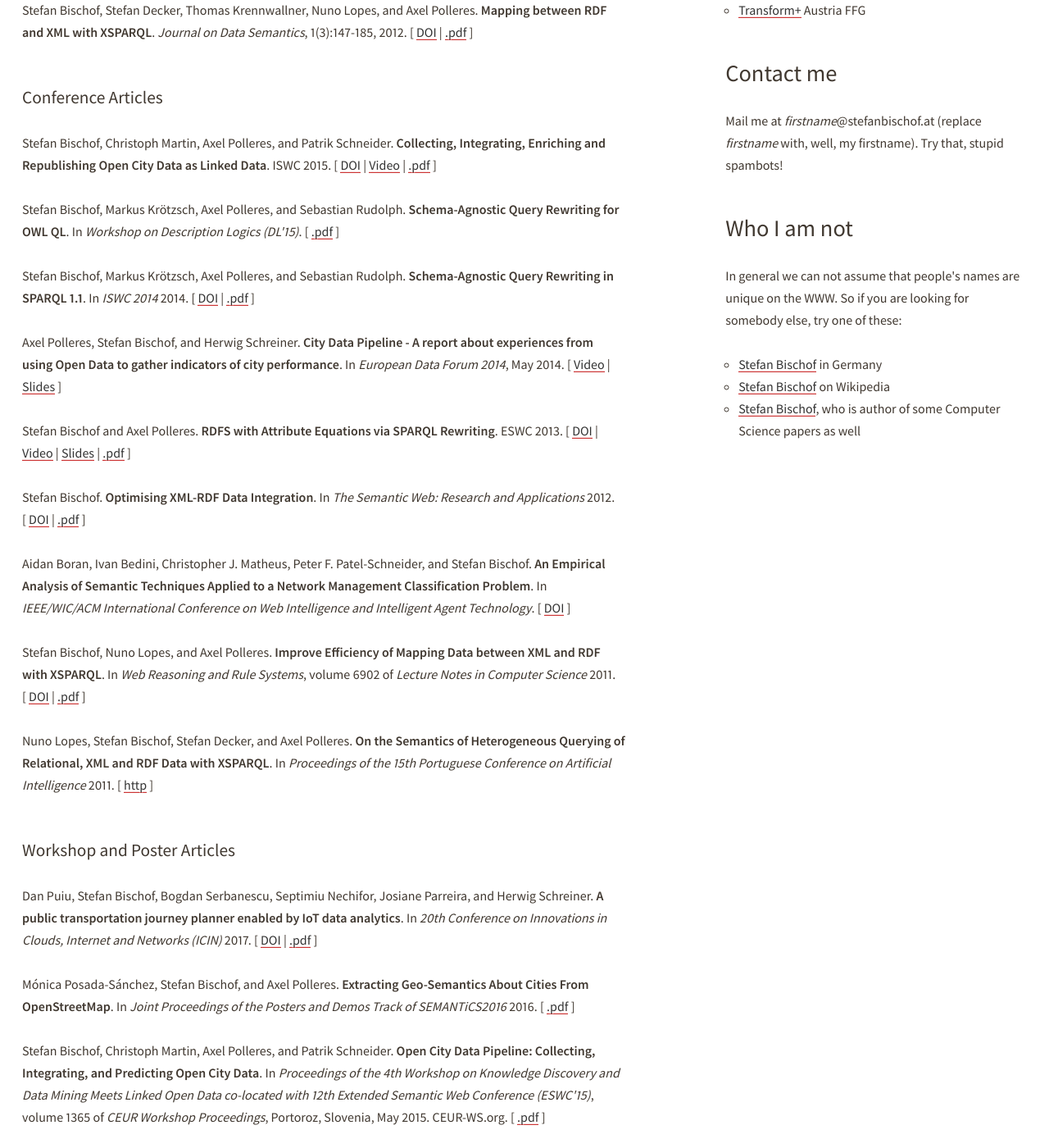
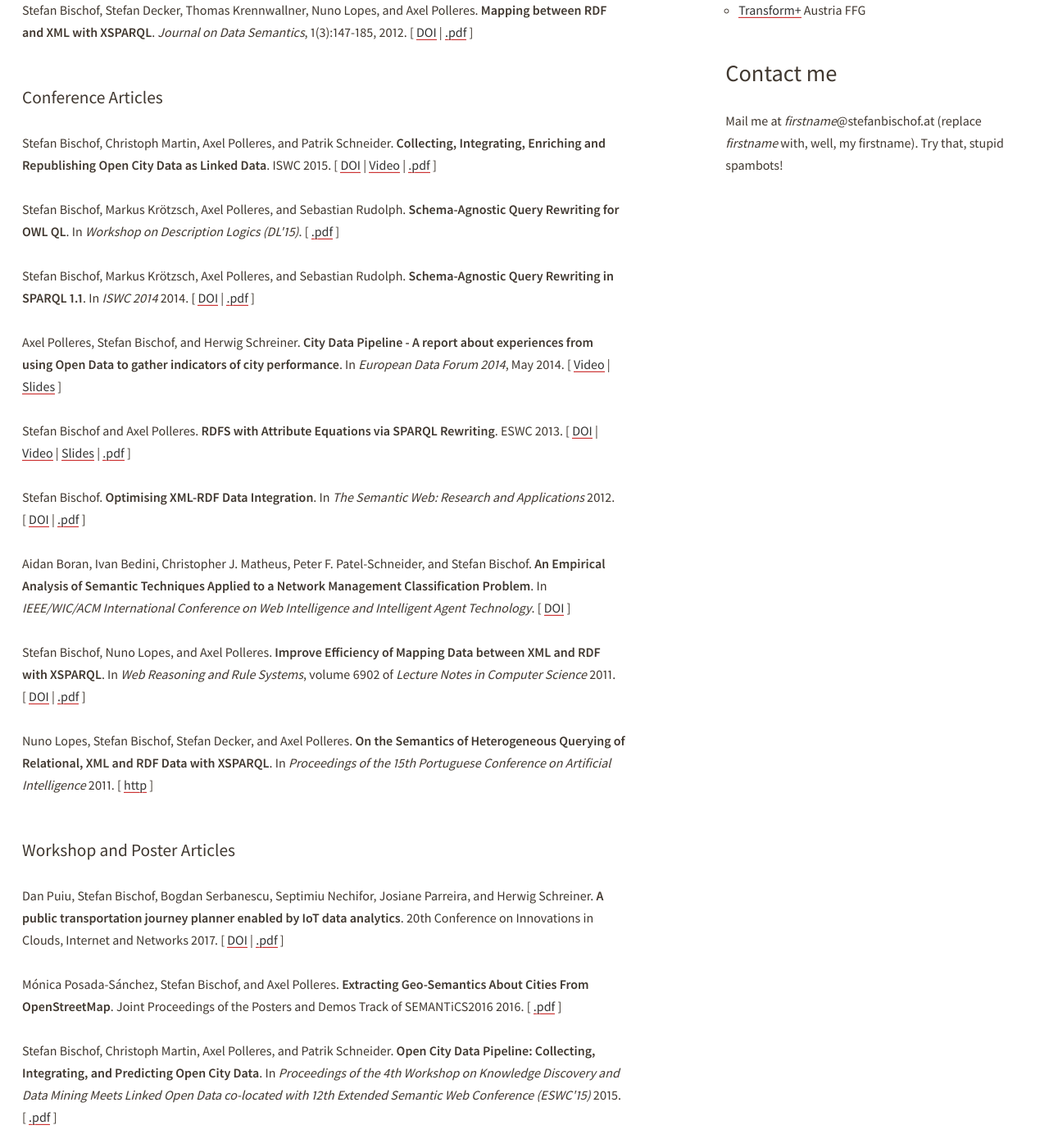
Before and after one commit to stefanbischof/stefanbischof.github.io, a Jekyll site: the page built from index.html, in a window 1280 px wide and 1400 px high, scrolled down 549 px. Shown: the whole window at 82% size. Built offline with Jekyll 4.4.1, drawn with Linux system fonts in a browser that asks for light colours; some of the changed text lies outside the part shown.

Commit message:
fix links

```diff
--- a/index.html
+++ b/index.html
@@ -10,7 +10,7 @@
 <div class="row">
        <div class="col8">
 	 <h1>Publications</h1>
-<p>Find a list of most of my publications on <a href="http://www.informatik.uni-trier.de/~ley/pers/hd/b/Bischof_0002:Stefan.html">DBLP</a>, <a href="http://scholar.google.com/citations?user=U8wSrHwAAAAJ">Google Scholar</a>, <a href="http://orcid.org/0000-0001-9521-8907">ORCID</a>, <a href="https://www.scopus.com/authid/detail.uri?authorId=6701506511">Scopus</a> or <a href="https://www.semanticscholar.org/author/Stefan-Bischof/1957042">Semantic Scholar</a>.</p>
+<p>Find a list of most of my publications on <a href="http://dblp.uni-trier.de/pers/hd/b/Bischof_0002:Stefan.html">DBLP</a>, <a href="http://scholar.google.com/citations?user=U8wSrHwAAAAJ">Google Scholar</a>, <a href="http://orcid.org/0000-0001-9521-8907">ORCID</a>, <a href="https://www.scopus.com/authid/detail.uri?authorId=6701506511">Scopus</a> or <a href="https://www.semanticscholar.org/author/Stefan-Bischof/1957042">Semantic Scholar</a>.</p>
 
 {% include_relative mypublications.html %}
 
@@ -28,7 +28,7 @@
   <p class="rss-subscribe">subscribe <a href="{{ "/feed.xml" | prepend: site.baseurl }}">via RSS</a></p-->
 
        <h1>Reviewing</h1>
-       <p><a href="http://www.aaai.org/">AAAI</a>, <a href="http://www.amw-rdm.org/">AMW</a>, <a href="http://eswc-conferences.org/">ESWC</a>, <a href="http://swsa.semanticweb.org/content/international-semantic-web-conference-iswc">ISWC</a>, <a href="http://semantics.cc/">Semantics</a>, <a href="http://www.semantic-web-journal.net/">SWJ</a>, <a href="https://www.journals.elsevier.com/information-sciences/">Information Sciences</a>, &hellip;</p>
+       <p><a href="http://www.aaai.org/">AAAI</a>, <a href="https://www.amw-rdm.org/">AMW</a>, <a href="https://eswc-conferences.org/">ESWC</a>, <a href="http://swsa.semanticweb.org/content/international-semantic-web-conference-iswc">ISWC</a>, <a href="http://semantics.cc/">Semantics</a>, <a href="http://www.semantic-web-journal.net/">SWJ</a>, <a href="https://www.journals.elsevier.com/information-sciences/">Information Sciences</a>, &hellip;</p>
    </div>
 
        <div class="col4">
@@ -43,13 +43,5 @@
 
 <h1>Contact me</h1>
 	 <p>Mail me at <span><var>firstname</var>@stefanbischof.at</span> (replace <var>firstname</var> with, well, my firstname). Try that, stupid spambots!</p>
-
-    <h1>Who I am not</h1>
-    <p>In general we can not assume that people's names are unique on the WWW. So if you are looking for somebody else, try one of these:</p>
-	 <ul>
-	   <li><a rel="nofollow" href="http://www.stefanbischof.de/">Stefan Bischof</a> in Germany</li>
-	   <li><a rel="nofollow" href="http://de.wikipedia.org/wiki/Benutzer:Stefan_Bischof">Stefan Bischof</a> on Wikipedia</li>
-	   <li><a rel="nofollow" href="http://www14.informatik.tu-muenchen.de/personen/bischof/">Stefan Bischof</a>, who is author of some  Computer Science papers as well</li>
-	 </ul>
        </div>
 </div>
--- a/mypublications.html
+++ b/mypublications.html
@@ -22,15 +22,15 @@
 
 <p><a name="BischofLopesPolleres2011"></a>Stefan Bischof,  Nuno Lopes,  and Axel Polleres.  <b>Improve Efficiency of Mapping Data between XML and RDF with   XSPARQL</b>.  In <em>Web Reasoning and Rule Systems</em>,  volume 6902 of <em>Lecture   Notes in Computer Science</em> 2011. [&nbsp;<a href="http://dx.doi.org/10.1007/978-3-642-23580-1_17">DOI</a>&nbsp;|  <a href="pdf/bisc-etal-2011RR.pdf">.pdf</a>&nbsp;]  </p>
 
-<p><a name="LopesBischofDeckerEtAl2011"></a>Nuno Lopes,  Stefan Bischof,  Stefan Decker,  and Axel Polleres.  <b>On the Semantics of Heterogeneous Querying of Relational, XML and   RDF Data with XSPARQL</b>.  In <em>Proceedings of the 15th Portuguese Conference on Artificial   Intelligence</em>  2011. [&nbsp;<a href="http://epia2011.appia.pt/LinkClick.aspx?fileticket=4KQ-90gB-BU%3D&amp;tabid=562">http</a>&nbsp;]  </p>
+<p><a name="LopesBischofDeckerEtAl2011"></a>Nuno Lopes,  Stefan Bischof,  Stefan Decker,  and Axel Polleres.  <b>On the Semantics of Heterogeneous Querying of Relational, XML and   RDF Data with XSPARQL</b>.  In <em>Proceedings of the 15th Portuguese Conference on Artificial   Intelligence</em>  2011. [&nbsp;<a href="http://www.polleres.net/publications/lope-etal-2011EPIA.pdf">http</a>&nbsp;]  </p>
 
 <h2>Workshop and Poster Articles</h2>
 
-<p><a name="puiu2017public"></a>Dan Puiu,  Stefan Bischof,  Bogdan Serbanescu,  Septimiu Nechifor,  Josiane   Parreira,  and Herwig Schreiner.  <b>A public transportation journey planner enabled by IoT data   analytics</b>.  In <em>20th Conference on Innovations in Clouds,  Internet and   Networks (ICIN)</em>  2017. [&nbsp;<a href="http://dx.doi.org/10.1109/ICIN.2017.7899440">DOI</a>&nbsp;|  <a href="pdf/puiu-etal-2017.pdf">.pdf</a>&nbsp;]  </p>
+<p><a name="puiu2017public"></a>Dan Puiu,  Stefan Bischof,  Bogdan Serbanescu,  Septimiu Nechifor,  Josiane   Parreira,  and Herwig Schreiner.  <b>A public transportation journey planner enabled by IoT data   analytics</b>.  20th Conference on Innovations in Clouds,  Internet and   Networks   2017. [&nbsp;<a href="http://dx.doi.org/10.1109/ICIN.2017.7899440">DOI</a>&nbsp;|  <a href="pdf/puiu-etal-2017.pdf">.pdf</a>&nbsp;]  </p>
 
-<p><a name="DBLP:conf/i-semantics/Posada-Sanchez016"></a>M&oacute;nica Posada-S&aacute;nchez,  Stefan Bischof,  and Axel Polleres.  <b>Extracting Geo-Semantics About Cities From OpenStreetMap</b>.  In <em>Joint Proceedings of the Posters and Demos Track of  SEMANTiCS2016</em> 2016. [&nbsp;<a href="http://ceur-ws.org/Vol-1695/paper39.pdf">.pdf</a>&nbsp;]  </p>
+<p><a name="DBLP:conf/i-semantics/Posada-Sanchez016"></a>M&oacute;nica Posada-S&aacute;nchez,  Stefan Bischof,  and Axel Polleres.  <b>Extracting Geo-Semantics About Cities From OpenStreetMap</b>.  Joint Proceedings of the Posters and Demos Track of  SEMANTiCS2016 2016. [&nbsp;<a href="http://ceur-ws.org/Vol-1695/paper39.pdf">.pdf</a>&nbsp;]  </p>
 
-<p><a name="BischofMartinPolleresEtAl2015"></a>Stefan Bischof,  Christoph Martin,  Axel Polleres,  and Patrik Schneider.  <b>Open City Data Pipeline: Collecting, Integrating,  and Predicting   Open City Data</b>.  In <em>Proceedings of the 4th Workshop on Knowledge Discovery and   Data Mining Meets Linked Open Data co-located with 12th Extended Semantic Web   Conference (ESWC'15)</em>,  volume 1365 of <em>CEUR Workshop Proceedings</em>,    Portoroz, Slovenia,  May 2015. CEUR-WS.org. [&nbsp;<a href="http://ceur-ws.org/Vol-1365/paper3.pdf">.pdf</a>&nbsp;]  </p>
+<p><a name="BischofMartinPolleresEtAl2015"></a>Stefan Bischof,  Christoph Martin,  Axel Polleres,  and Patrik Schneider.  <b>Open City Data Pipeline: Collecting, Integrating,  and Predicting   Open City Data</b>.  In <em>Proceedings of the 4th Workshop on Knowledge Discovery and   Data Mining Meets Linked Open Data co-located with 12th Extended Semantic Web   Conference (ESWC'15)</em> 2015. [&nbsp;<a href="http://ceur-ws.org/Vol-1365/paper3.pdf">.pdf</a>&nbsp;]  </p>
 
 <p><a name="DellAglioPolleresLopesEtAl2014"></a>Daniele Dell'Aglio,  Axel Polleres,  Nuno Lopes,  and Stefan Bischof.  <b>Querying the Web of Data with XSPARQL 1.1</b>.  In <em>Proceedings ISWC2014 Developers Workshop</em>,  volume 1268 of   <em>CEUR Workshop Proceedings</em> 2014. [&nbsp;<a href="http://ceur-ws.org/Vol-1268/paper19.pdf">.pdf</a>&nbsp;]  </p>
 
@@ -52,4 +52,4 @@
 
 <p><a name="BischofKroetzschPolleresEtAl2014a"></a>Stefan Bischof,  Markus Kr&ouml;tzsch,  Axel Polleres,  and Sebastian Rudolph.  <b>Schema-Agnostic Query Rewriting in SPARQL 1.1: Technical report</b>.    2014. [&nbsp;<a href="http://stefanbischof.at/publications/iswc14/tr.pdf">.pdf</a>&nbsp;]  </p>
 
-<p><a name="BischofDeckerKrennwallnerEtAl2012"></a>Stefan Bischof,  Stefan Decker,  Thomas Krennwallner,  Nuno Lopes,  and Axel   Polleres.  <b>Mapping between RDF and XML with XSPARQL</b>.  Technical report,  DERI,  2012. [&nbsp;<a href="http://www.deri.ie/fileadmin/documents/DERI-TR-2011-04-04.pdf">.pdf</a>&nbsp;]  </p>
+<!--p><a name="BischofDeckerKrennwallnerEtAl2012"></a>Stefan Bischof,  Stefan Decker,  Thomas Krennwallner,  Nuno Lopes,  and Axel   Polleres.  <b>Mapping between RDF and XML with XSPARQL</b>.  Technical report,  DERI,  2012. [&nbsp;<a href="http://www.deri.ie/fileadmin/documents/DERI-TR-2011-04-04.pdf">.pdf</a>&nbsp;]  </p-->
```
